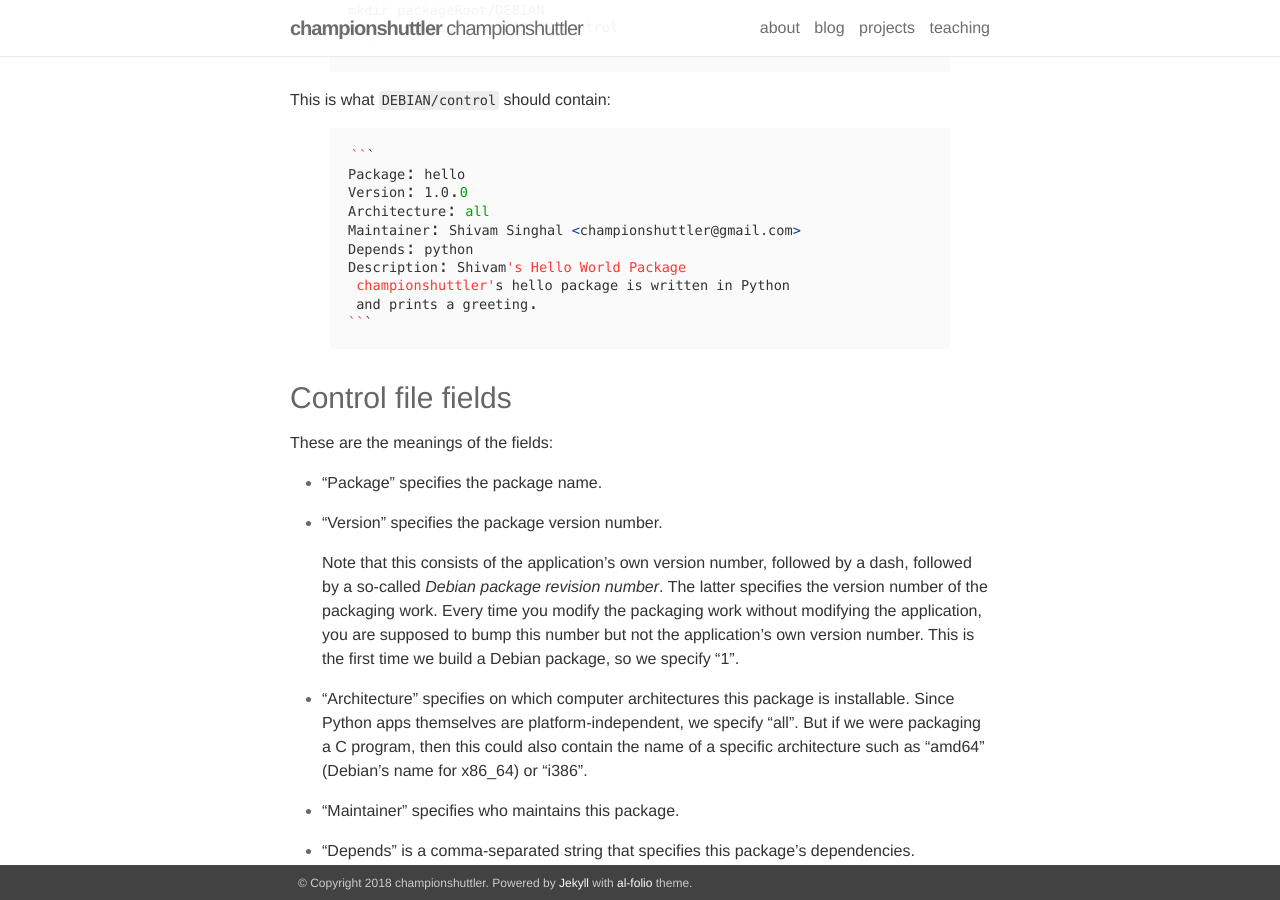
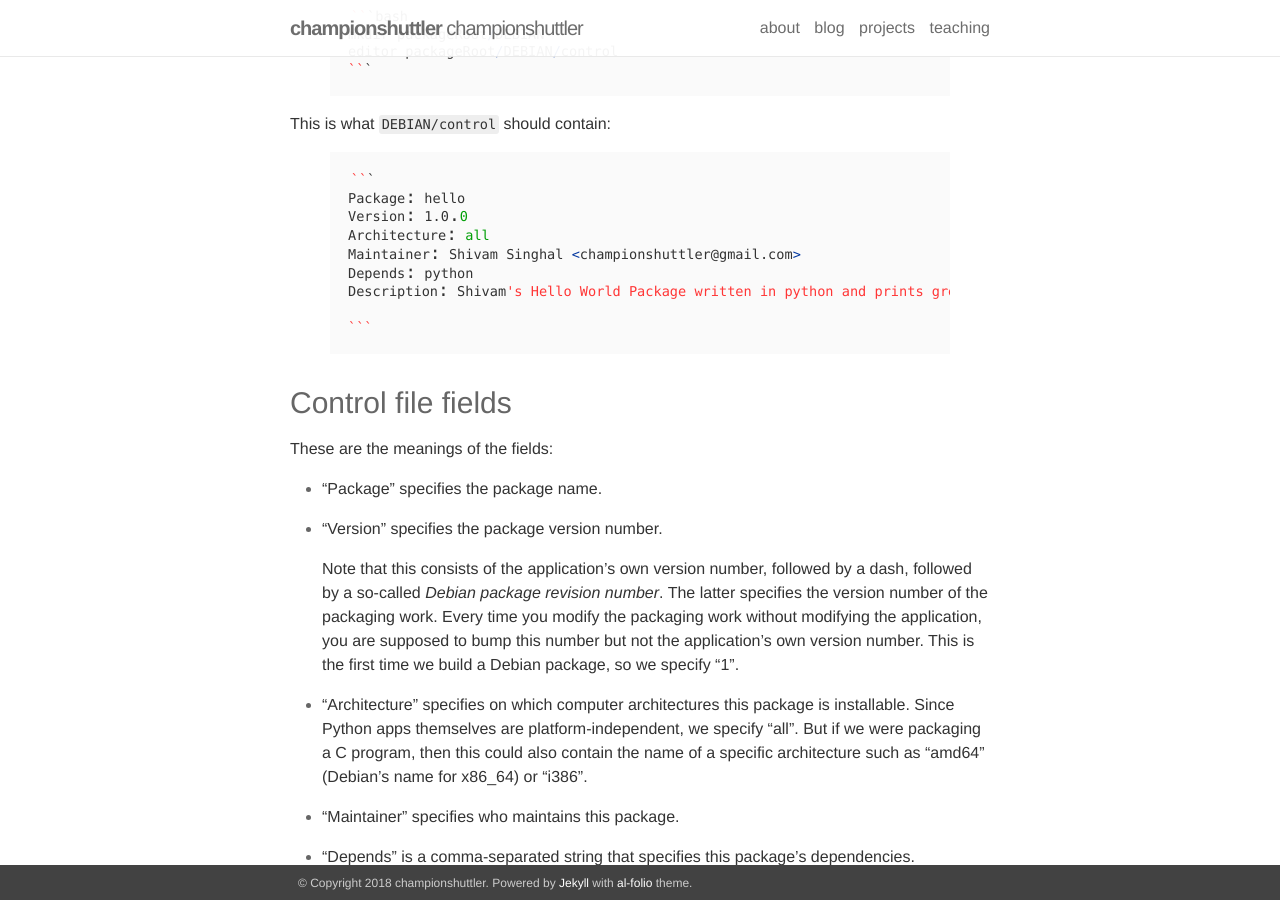
Before and after one commit to championshuttler/portfolio, a Jekyll site: the page built from _posts/2018-12-31-building-your-debian-package.markdown, in a window 1280 px wide and 900 px high, scrolled down 1255 px. Built offline with Jekyll 4.4.1, drawn with Linux system fonts in a browser that asks for light colours; nearby versions of some CDN libraries; some of the changed text lies outside the part shown.

Commit message:
final update for the blog

````diff
--- a/_posts/2018-12-31-building-your-debian-package.markdown
+++ b/_posts/2018-12-31-building-your-debian-package.markdown
@@ -68,9 +68,8 @@ Version: 1.0.0
 Architecture: all
 Maintainer: Shivam Singhal <championshuttler@gmail.com>
 Depends: python
-Description: Shivam's Hello World Package
- championshuttler's hello package is written in Python
- and prints a greeting.
+Description: Shivam's Hello World Package written in python and prints greeting.
+
 ```
 
 {% endhighlight %}
````
Also changed, not shown: other parts of _posts/2018-12-31-building-your-debian-package.markdown (+1 -1 lines).
